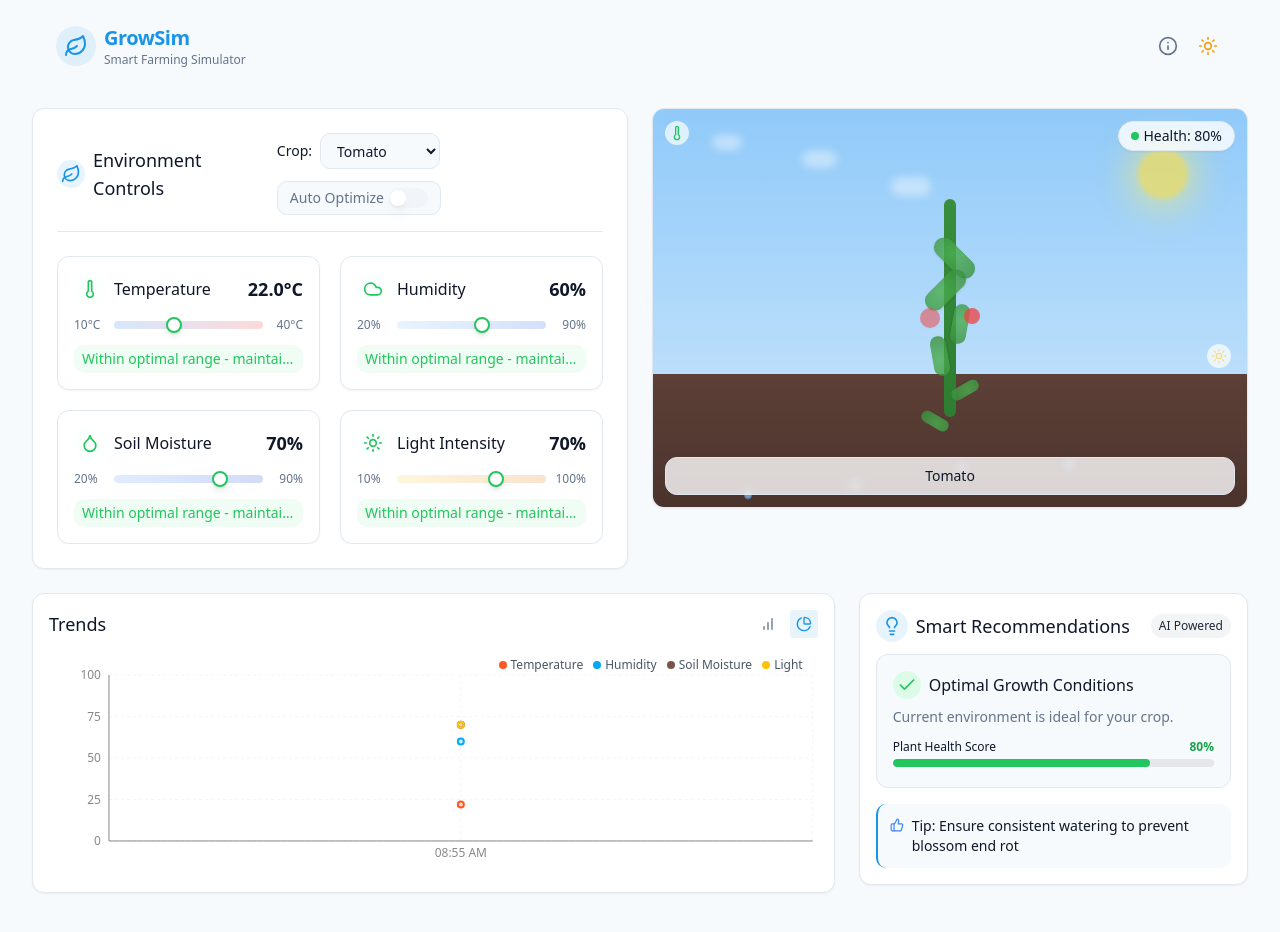
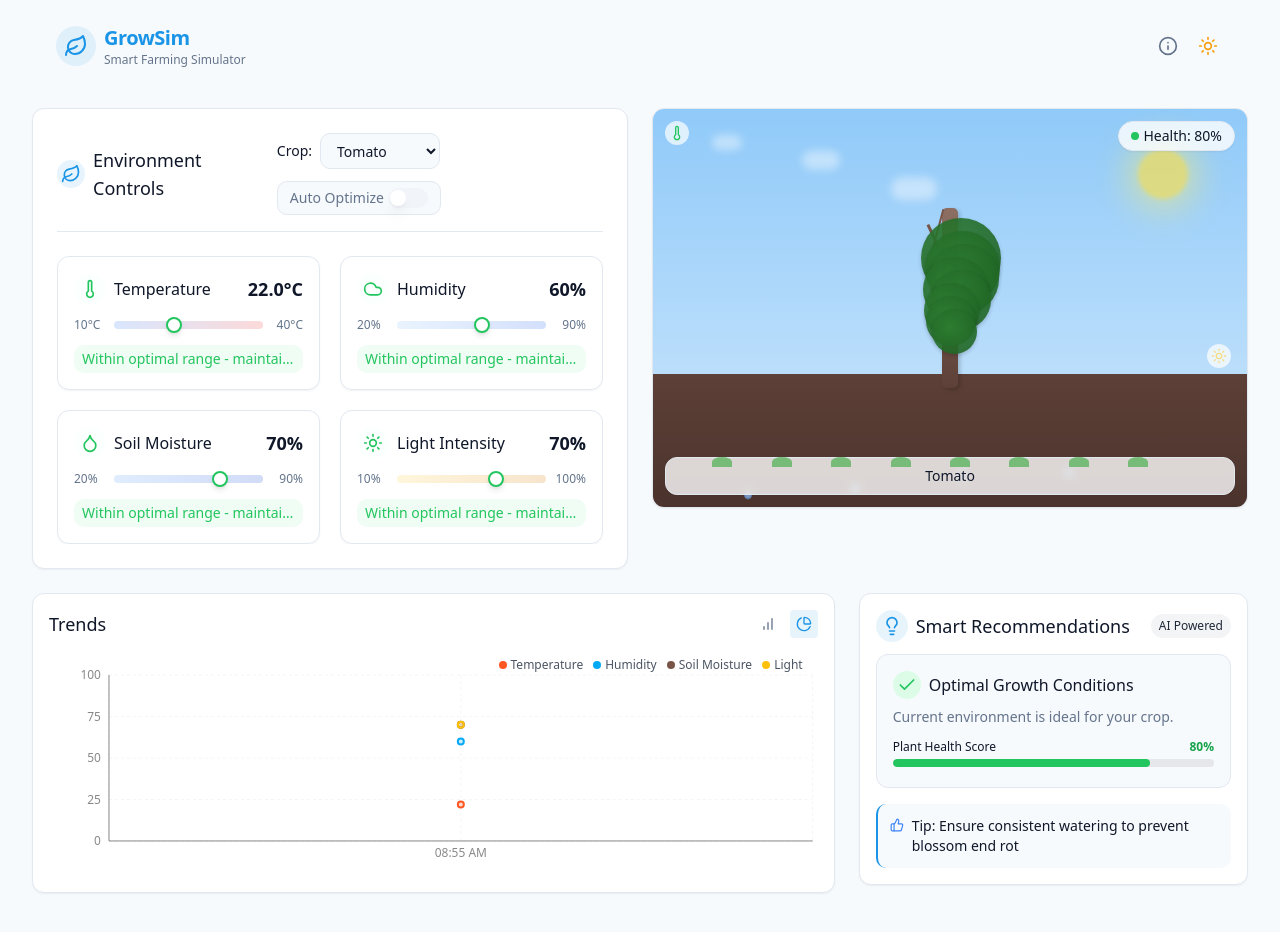
Before and after one commit to AbhiLohar/hack-project, a React (Vite) app: page / in a window 1280 px wide. Shown: the top 932 px of the page. Built offline with nearby package versions, Linux system fonts and the light colour scheme.

Commit message:
Update plant visualization
The prompt requested a better image for the plant/tree visualization.

```diff
--- a/src/components/CropVisualizer.tsx
+++ b/src/components/CropVisualizer.tsx
@@ -18,13 +18,13 @@ const CropVisualizer: React.FC<CropVisualizerProps> = ({ state, cropData }) => {
   // Calculate leaf color based on health
   const getPlantColor = () => {
     if (healthScore >= 80) {
-      return '#4CAF50'; // Healthy green
+      return '#2E7D32'; // Healthy dark green
     } else if (healthScore >= 60) {
-      return '#8BC34A'; // Lighter green
+      return '#4CAF50'; // Medium green
     } else if (healthScore >= 40) {
-      return '#CDDC39'; // Yellow-green
+      return '#8BC34A'; // Light green
     } else if (healthScore >= 20) {
-      return '#FFC107'; // Yellow-orange
+      return '#FFC107'; // Yellow
     } else {
       return '#FF9800'; // Orange - unhealthy
     }
@@ -46,7 +46,7 @@ const CropVisualizer: React.FC<CropVisualizerProps> = ({ state, cropData }) => {
   // Get the sky color based on light intensity
   const getSkyColor = () => {
     if (state.lightIntensity >= 80) {
-      return 'linear-gradient(to bottom, #2196F3, #64B5F6)'; // Bright sky
+      return 'linear-gradient(to bottom, #64B5F6, #90CAF9)'; // Bright sky
     } else if (state.lightIntensity >= 60) {
       return 'linear-gradient(to bottom, #90CAF9, #BBDEFB)'; // Light blue
     } else if (state.lightIntensity >= 40) {
@@ -69,8 +69,8 @@ const CropVisualizer: React.FC<CropVisualizerProps> = ({ state, cropData }) => {
         className="absolute rounded-full bg-white"
         style={{
           opacity: cloudOpacity * 0.7,
-          width: `${30 + (i * 5)}px`,
-          height: `${15 + (i * 2)}px`,
+          width: `${30 + (i * 8)}px`,
+          height: `${15 + (i * 4)}px`,
           left: `${10 + (i * 15)}%`,
           top: `${10 + (i * 8)}%`,
           filter: 'blur(4px)',
@@ -89,7 +89,7 @@ const CropVisualizer: React.FC<CropVisualizerProps> = ({ state, cropData }) => {
         key={i}
         className="absolute"
         style={{
-          bottom: `${4 + (i * 8)}%`,
+          bottom: `${4 + (i * 6)}%`,
           left: `${15 + (i * 18)}%`,
           opacity: 0.7,
           animation: `float ${2 + i}s ease-in-out infinite alternate`
@@ -97,6 +97,120 @@ const CropVisualizer: React.FC<CropVisualizerProps> = ({ state, cropData }) => {
       >
         <Droplet size={12} className="text-blue-400 fill-blue-300" />
       </div>
+    ));
+  };
+
+  // Render tree branches
+  const renderTreeBranches = () => {
+    // Only show branches if health is decent
+    if (healthScore < 30) return null;
+
+    return (
+      <>
+        {/* Main branches */}
+        <div className="absolute" style={{
+          width: '3px',
+          height: '80px',
+          backgroundColor: '#795548',
+          bottom: '45%',
+          left: '48%',
+          transform: 'rotate(30deg)',
+          transformOrigin: 'bottom',
+          zIndex: 2
+        }} />
+        <div className="absolute" style={{
+          width: '3px',
+          height: '70px',
+          backgroundColor: '#795548',
+          bottom: '55%',
+          left: '51%',
+          transform: 'rotate(-25deg)',
+          transformOrigin: 'bottom',
+          zIndex: 2
+        }} />
+        <div className="absolute" style={{
+          width: '2px',
+          height: '40px',
+          backgroundColor: '#795548',
+          bottom: '65%',
+          left: '47%',
+          transform: 'rotate(15deg)',
+          transformOrigin: 'bottom',
+          zIndex: 2
+        }} />
+      </>
+    );
+  };
+
+  // Render more realistic foliage
+  const renderTreeFoliage = () => {
+    const foliageColor = getPlantColor();
+    const foliageSize = Math.max(40, Math.min(80, healthScore));
+    const foliageCount = Math.max(3, Math.floor(healthScore / 10));
+
+    return Array.from({ length: foliageCount }).map((_, i) => {
+      const size = foliageSize - (i * 5);
+      const xOffset = 10 - (i * 2) + (Math.random() * 10);
+      const yOffset = 10 - (i * 8);
+
+      return (
+        <div
+          key={i}
+          className="absolute rounded-full transition-all duration-1000"
+          style={{
+            width: `${size}px`,
+            height: `${size}px`,
+            backgroundColor: foliageColor,
+            backgroundImage: `radial-gradient(circle at 40% 40%, ${foliageColor}, ${healthScore > 70 ? '#1B5E20' : '#BF360C'})`,
+            left: `calc(50% - ${size/2}px + ${xOffset}px)`,
+            bottom: `calc(50% + ${yOffset}px)`,
+            boxShadow: '0 2px 4px rgba(0,0,0,0.2)',
+            opacity: 0.9,
+            zIndex: 3
+          }}
+        />
+      );
+    });
+  };
+
+  // Render tree trunk
+  const renderTreeTrunk = () => {
+    const trunkHeight = Math.max(100, plantHeightPercentage * 2);
+
+    return (
+      <div
+        className="absolute transition-all duration-1000"
+        style={{
+          width: '16px',
+          height: `${trunkHeight}px`,
+          background: 'linear-gradient(to top, #5D4037, #8D6E63)',
+          borderRadius: '5px',
+          bottom: '30%',
+          left: 'calc(50% - 8px)',
+          boxShadow: '2px 2px 4px rgba(0,0,0,0.2)',
+          zIndex: 1
+        }}
+      />
+    );
+  };
+
+  // Render ground vegetation
+  const renderGroundVegetation = () => {
+    return Array.from({ length: 8 }).map((_, i) => (
+      <div
+        key={i}
+        className="absolute"
+        style={{
+          width: '20px',
+          height: '10px',
+          backgroundColor: '#4CAF50',
+          borderRadius: '50% 50% 0 0',
+          bottom: '30%',
+          left: `${10 + (i * 10)}%`,
+          opacity: 0.7,
+          zIndex: 2
+        }}
+      />
     ));
   };
 
@@ -141,48 +255,20 @@ const CropVisualizer: React.FC<CropVisualizerProps> = ({ state, cropData }) => {
       >
         {/* Moisture droplets */}
         {renderMoistureDroplets()}
+        {/* Ground vegetation */}
+        {renderGroundVegetation()}
       </div>
 
-      {/* Plant */}
+      {/* Plant/Tree */}
       <div className="absolute inset-0 flex items-center justify-center pointer-events-none">
-        {/* Stem */}
-        <div
-          className="w-3 bg-green-800 rounded-full transition-all duration-1000 transform origin-bottom"
-          style={{
-            height: `${plantHeightPercentage}%`,
-            maxHeight: '55%',
-            background: 'linear-gradient(to top, #2E7D32, #388E3C)'
-          }}
-        />
+        {/* Tree trunk */}
+        {renderTreeTrunk()}
 
-        {/* Leaves - we'll add several at different angles */}
-        {[45, -45, 100, -100, 150, -150].map((angle, i) => (
-          <div
-            key={i}
-            className="absolute rounded-full transition-all duration-1000"
-            style={{
-              width: i < 2 ? '50px' : i < 4 ? '40px' : '30px',
-              height: i < 2 ? '20px' : i < 4 ? '16px' : '12px',
-              backgroundColor: getPlantColor(),
-              backgroundImage: `radial-gradient(circle at 40% 40%, ${getPlantColor()}, ${healthScore > 70 ? '#388E3C' : '#FFA000'})`,
-              bottom: `${60 - (i * 8)}%`,
-              transform: `translateX(${angle > 0 ? '' : '-'}${Math.abs(angle) / 10}px) rotate(${angle}deg)`,
-              opacity: healthScore / 100,
-              display: healthScore < 30 && i > 3 ? 'none' : 'block',
-              boxShadow: '0 1px 2px rgba(0,0,0,0.1)'
-            }}
-          />
-        ))}
+        {/* Tree branches */}
+        {renderTreeBranches()}
 
-        {/* If it's a fruiting plant and health is good, show fruits */}
-        {healthScore > 60 && (
-          <div className="absolute bottom-[45%] flex space-x-6">
-            <div className="w-5 h-5 rounded-full bg-red-500 opacity-90 shadow-sm"
-                 style={{animation: 'pulse 4s infinite ease-in-out'}} />
-            <div className="w-4 h-4 rounded-full bg-red-500 opacity-80 shadow-sm"
-                 style={{animation: 'pulse 5s infinite ease-in-out'}} />
-          </div>
-        )}
+        {/* Tree foliage */}
+        {renderTreeFoliage()}
       </div>
 
       {/* Health score display */}
```
